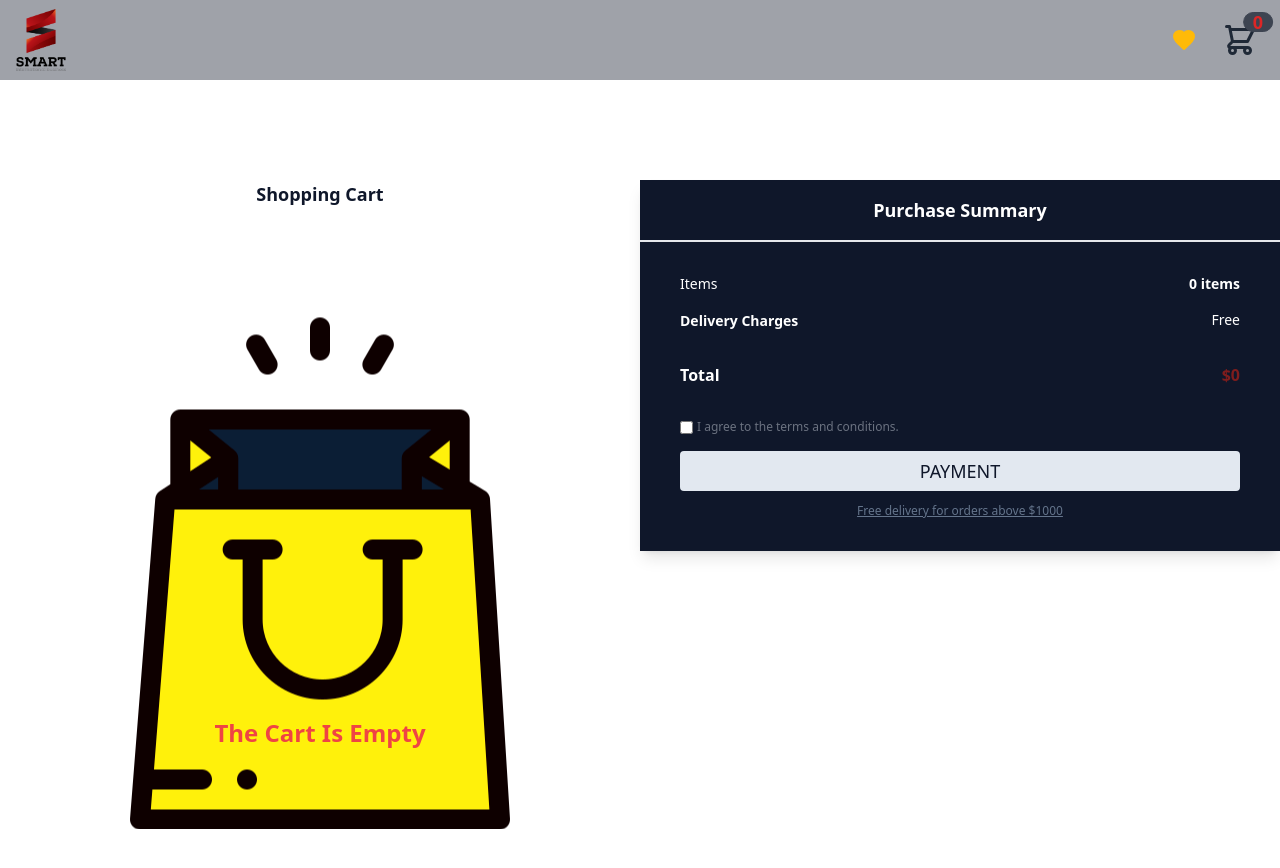
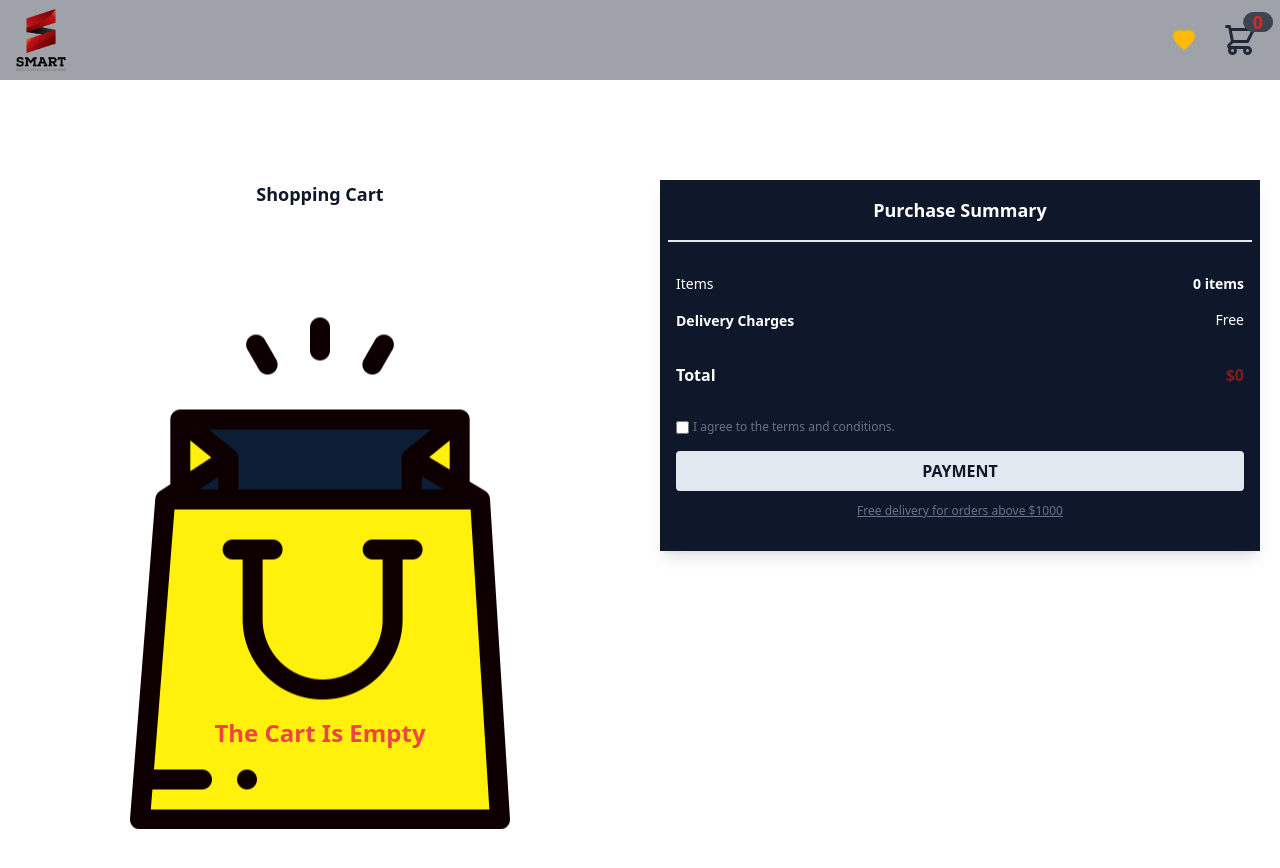
Before and after one commit to Shajwan-Namiq/bag-shop, a React (Create React App) app: page /cartValue in a window 1280 px wide. Shown: the top 868 px of the page. Built offline with nearby package versions, Linux system fonts and the light colour scheme.

Commit message:
update navbar style && adding form

```diff
--- a/src/App.js
+++ b/src/App.js
@@ -12,7 +12,6 @@ import NotFound from "./components/NotFound";
 import CartValue from "./components/CartValue";
 import Form from "./components/Form";
 import Favourite from "./components/Favourite";
- import Checkout from "./components/Checkout";
 
 
 
@@ -24,7 +23,7 @@ function App() {
         <Route path="/" element={<Cart />} />
         <Route path="/cartValue" element={<CartValue />} />
         <Route path="/favourite" element={<Favourite />} />
-        <Route path="/checkout" element={<Checkout />} />
+
         <Route path="/form" element={<Form />} />
         <Route path="/cardsDetail" element={<CardsDetail />} />
         <Route path="/not-found" element={<NotFound />} />
--- a/src/components/CartValue.js
+++ b/src/components/CartValue.js
@@ -1,10 +1,8 @@
 
 import CardsDetail from "./CardsDetail";
 import { useSelector } from "react-redux";
-import Form from "./Form";
 import Bag from "./image/bag.png";
 import Total from "./Total";
-import Checkout from "./Checkout";
 
 function CartValue(quantity, price) {
   const cart = useSelector((state) => state.cart);
@@ -49,7 +47,7 @@ function CartValue(quantity, price) {
               </div>
             </div>
 
-            <div className="cart__right mt-5">
+            <div className="cart__right mt-5 mx-5 ">
               <Total />
             </div>
           </div>
--- a/src/components/Checkout.js
+++ b/src/components/Checkout.js
@@ -1,17 +1,20 @@
 import React from 'react'
-import Total from "./Total";
+ import { useNavigate } from "react-router-dom";
 
 function Checkout({quantity, price}){
+
+  const navigate = useNavigate();
+
   return (
     <div>
-      <div class="text-white bg-slate-900 shadow-lg mt-0   w-full">
+      <div class="text-white bg-slate-900 shadow-lg mt-0 px-2  w-full">
         <div>
           <h2 class="border-b-2 py-4 flex justify-center text-lg font-bold ">
             Purchase Summary
           </h2>
 
-          <div class="mx-2   rounded  py-8">
-            <div class="px-8">
+          <div class="mx-2 rounded  py-8">
+            <div class=" ">
               <div class="flex items-end">
                 <p
                   class="text-sm font-medium focus:outline-none  "
@@ -23,26 +26,29 @@ function Checkout({quantity, price}){
                 <span class=" text-sm ml-auto font-bold">{quantity} items</span>
               </div>
             </div>
-            <div class="px-8 mt-4">
+            <div class="  mt-4">
               <div class="flex items-end justify-between">
                 <span class="text-sm font-semibold">Delivery Charges</span>
                 <span class="text-sm  mb-px">Free</span>
               </div>
             </div>
-            <div class="px-8 mt-4   pt-4">
+            <div class=" mt-4   pt-4">
               <div class="flex items-end justify-between">
                 <span class="font-semibold">Total</span>
                 <span class="font-bold text-red-900">${price}</span>
               </div>
             </div>
-            <div class="flex items-center px-8 mt-8">
+            <div class="flex items-center  mt-8">
               <input id="termsConditions" type="checkbox" />
-              <label class="text-xs text-gray-500 ml-1" >
+              <label class="text-xs text-gray-500 ml-1">
                 I agree to the terms and conditions.
               </label>
             </div>
-            <div class="flex flex-col px-8 pt-4">
-              <button class="uppercase flex items-center justify-center bg-slate-200 text-lg font-medium w-full h-10 rounded text-slate-900 hover:bg-red-900">
+            <div class="flex flex-col  pt-4">
+              <button
+                onClick={() => navigate("/form")}
+                class="uppercase flex items-center justify-center bg-slate-200 text-base font-bold w-full h-10 rounded text-slate-900 hover:bg-red-900 hover:text-white"
+              >
                 Payment
               </button>
               <button class="text-xs text-slate-500 mt-3 underline">
--- a/src/components/Form.js
+++ b/src/components/Form.js
@@ -2,13 +2,14 @@
 
  function Form() {
    return (
-     <div className="bg-[#edede992]">
-       <h1 className="py-4 text-lg font-bold   text-slate-900 text-center uppercase">
-         Checkout
-       </h1>
-       <div className=" py-5 md:py-10 text-slate-900">
-         <div className="mx-auto max-w-lg px-4 lg:px-8">
-           <form className="grid grid-cols-6 gap-4">
+     <div className=" bg-white">
+       <div className=" py-10 text-slate-900">
+         <div className="border-2 rounded-lg  px-2 py-5 mx-auto max-w-2xl ">
+           <h1 className="border-b-2 pb-4 mb-10  text-lg font-bold   text-slate-900 text-center uppercase">
+             Checkout
+           </h1>
+
+           <form className=" grid grid-cols-6 gap-4">
              <div className="col-span-3">
                <label
                  className="mb-1 block text-sm text-gray-600"
--- a/src/components/Navbar.js
+++ b/src/components/Navbar.js
@@ -4,7 +4,6 @@ import { Link } from "react-router-dom";
 import Total from "./Total";
 import { useNavigate } from "react-router-dom";
 import Image from "./image/logo.png";
-import Checkout from "./Checkout";
 
 
 
@@ -87,19 +86,21 @@ const Navbar = () => {
               className="rounded-lg mt-5 card card-compact dropdown-content  w-80 bg-slate-900 shadow"
             >
               <div className=" card-body">
-                <div className="card-actions">
-                  <button
-                    onClick={() => navigate("/cartValue")}
-                    className="btn uppercase font-bold text-slate-900 bg-white hover:bg-red-900 btn-block"
-                  >
-                    View cart
-                  </button>
-                </div>
+
 
                 <span className="text-info">
                   {" "}
                   <Total />
                 </span>
+                <div className="mx-4 card-actions">
+                  <button
+                    onClick={() => navigate("/cartValue")}
+                    className="btn uppercase text-base font-bold border border-white hover:text-slate-900 text-white hover:bg-white bg-slate-900 btn-block"
+                  >
+                    View cart
+                  </button>
+
+                </div>
               </div>
             </div>
           </div>
--- a/src/components/Total.js
+++ b/src/components/Total.js
@@ -1,8 +1,6 @@
   import Checkout from "./Checkout";
 import { useSelector } from "react-redux";
-import CartValue from "./CartValue";
-let quantity=5;
-let price= 500;
+
 function Total() {
   const cart = useSelector((state) => state.cart);
 
```
